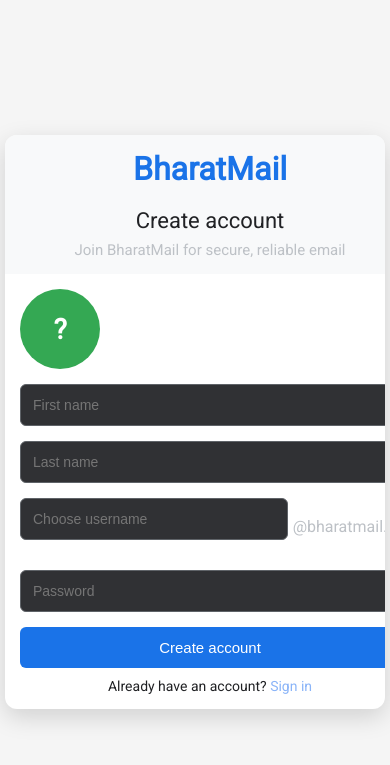
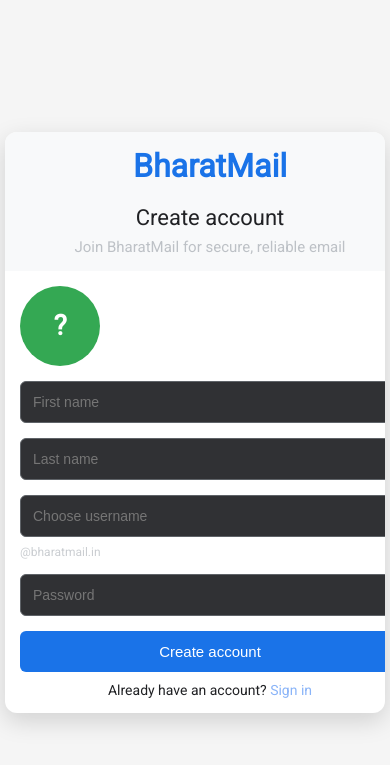
Before and after one commit to Sahilsoni15/BharatMail, a Flask app: page /register in a window 390 px wide. Shown: the top 765 px of the page. Run offline with Flask 3, Linux system fonts and the light colour scheme; parts of the project's set-up code (start-up, migrations or seed data) failed here and were passed over.

Commit message:
Fix register page email field .in cutoff on very small mobile screens
- Stack email field vertically on screens < 480px to prevent text cutoff
- Input field takes full width, domain suffix shows below on separate line
- Added email-container class for targeted mobile styling
- Reduced font size and opacity for domain suffix on mobile
- Ensures '@bharatmail.in' is always fully visible on all screen sizes

This completely resolves the '.in' text being cut off on mobile devices.

```diff
--- a/templates/register.html
+++ b/templates/register.html
@@ -224,6 +224,23 @@
     @media (max-width: 480px) {
         .left-side, .right-side { padding: 15px; }
         body { padding: 5px; }
+
+        /* Stack email field vertically on very small screens */
+        .email-container {
+            flex-direction: column !important;
+            align-items: flex-start !important;
+        }
+
+        .email-container input {
+            width: 100% !important;
+            margin-bottom: 8px !important;
+        }
+
+        .email-container span {
+            margin-left: 0 !important;
+            font-size: 12px;
+            opacity: 0.8;
+        }
     }
 </style>
 </head>
@@ -257,7 +274,7 @@
             <input type="file" name="profile_pic" id="profilePic" accept="image/*" style="display:none">
             <input type="text" id="first_name" name="first_name" required placeholder="First name" oninput="updateAvatar()">
             <input type="text" id="last_name" name="last_name" required placeholder="Last name" oninput="updateAvatar()">
-            <div style="display: flex; align-items: center; margin-bottom: 15px; box-sizing: border-box; width: 100%;">
+            <div class="email-container" style="display: flex; align-items: center; margin-bottom: 15px; box-sizing: border-box; width: 100%;">
                 <input type="text" id="email" name="email" required placeholder="Choose username" style="flex: 1; min-width: 0; box-sizing: border-box;">
                 <span style="margin-left: 5px; color: #bdc1c6; white-space: nowrap; flex-shrink: 0;">@bharatmail.in</span>
             </div>
```
